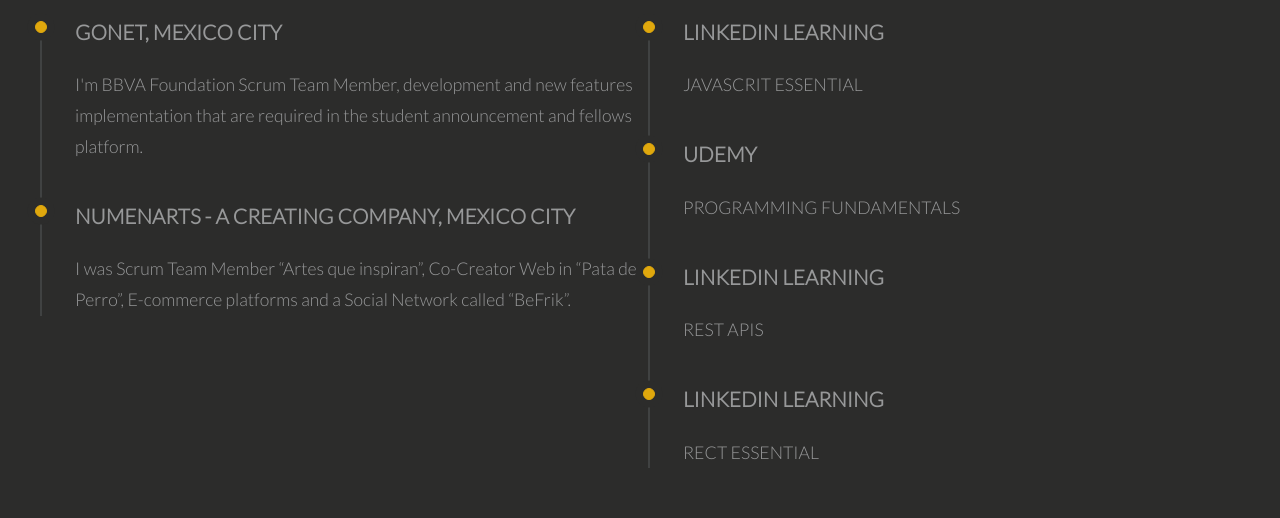
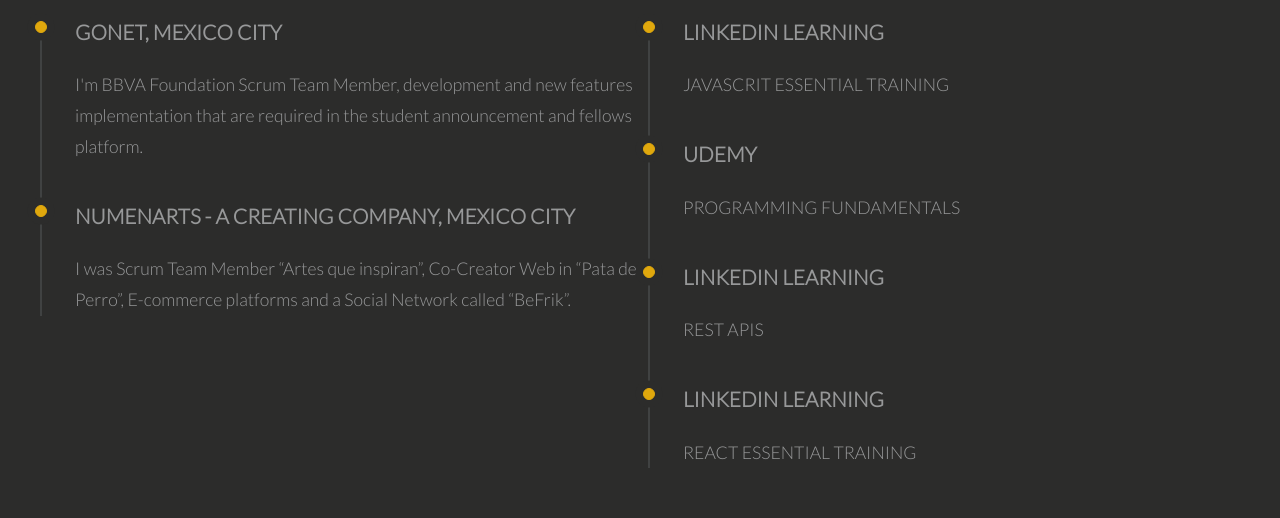
Before and after one commit to FcoJavierLpz/cv, a website built with webpack: page index.html in a window 1280 px wide. Shown: the part 543-1061 px from the top of the page. Built offline with nearby package versions, Linux system fonts and the light colour scheme.

Commit message:
fix education

```diff
--- a/index.html
+++ b/index.html
@@ -56,7 +56,7 @@
                     <div class="bullets">
                         <div class="item">
                             <h3>LINKEDIN LEARNING</h3>
-                            <p>JAVASCRIT ESSENTIAL</p>
+                            <p>JAVASCRIT ESSENTIAL TRAINING</p>
                         </div>
                         <div class="item">
                             <h3>UDEMY</h3>
@@ -68,7 +68,7 @@
                         </div>
                         <div class="item">
                             <h3>LINKEDIN LEARNING</h3>
-                            <p>RECT ESSENTIAL</p>
+                            <p>REACT ESSENTIAL TRAINING</p>
                         </div>
                     </div>
                 </div>
```
